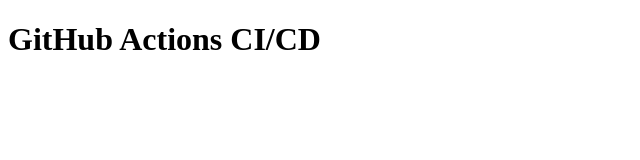
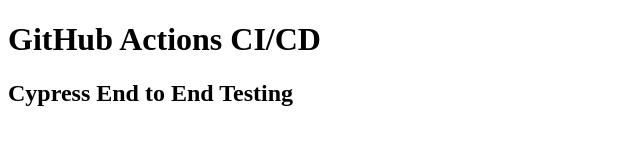
Before and after one commit to joshi-kaushal/github-actions, a website: page index.html in a window 1280 px wide. Shown: the whole page, without its empty margins (0-640 px from the left). Drawn offline with Linux system fonts and the light colour scheme.

Commit message:
modified index.html

```diff
--- a/index.html
+++ b/index.html
@@ -8,5 +8,6 @@
   </head>
   <body>
     <h1>GitHub Actions CI/CD</h1>
+    <h2>Cypress End to End Testing</h2>
   </body>
 </html>
```
